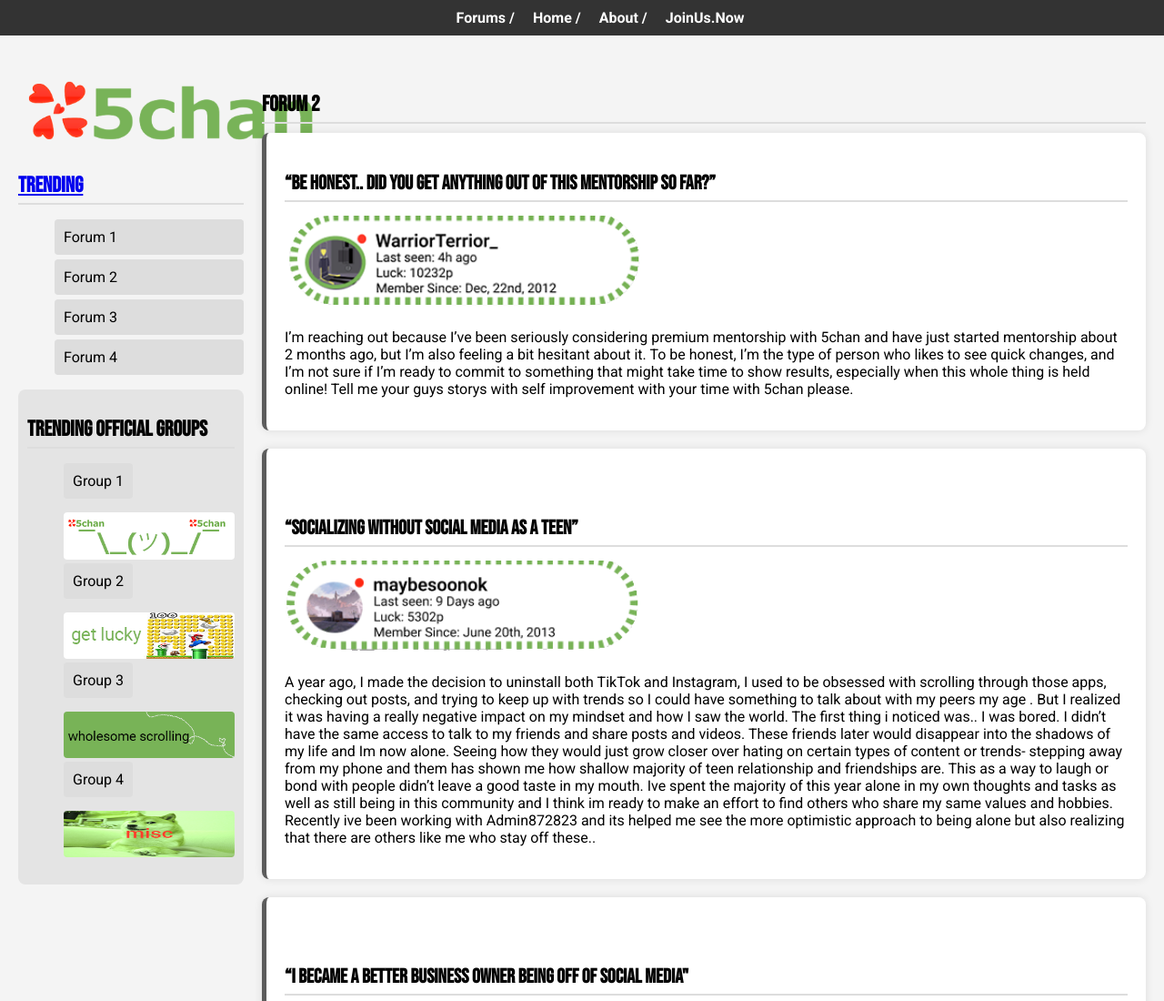
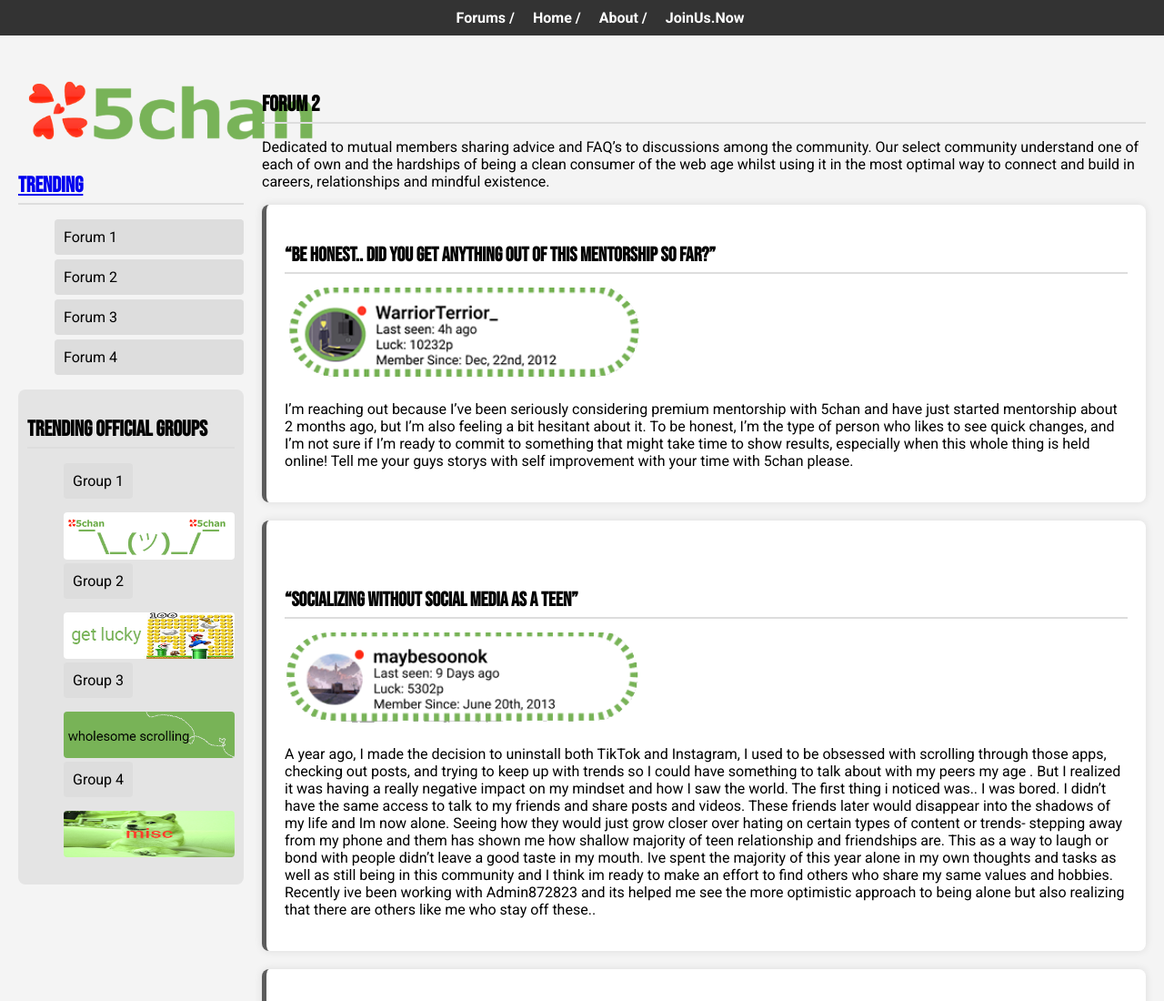
Before and after one commit to mchan1211/mchan1211.github.io, a plain HTML site: page final-project-components/FP-5chan/Forums/Forum2/forum2.html in a window 1280 px wide. Shown: the top 1100 px of the page at 91% size. Drawn offline with Linux system fonts and the light colour scheme.

Commit message:
Update forum2.html

```diff
--- a/final-project-components/FP-5chan/Forums/Forum2/forum2.html
+++ b/final-project-components/FP-5chan/Forums/Forum2/forum2.html
@@ -75,6 +75,7 @@
 
       <section id="main-content">
       <h2 class="section-title">Forum 2</h2>
+ <p> Dedicated to mutual members sharing advice and FAQ’s to discussions among the community. Our select community understand one of each of own and the hardships of being a clean consumer of the web age whilst using it in the most optimal way to connect and build in careers, relationships and mindful existence.  </p>
 
       <article class="post" id="post-1">
         <div class="post-author">
```
